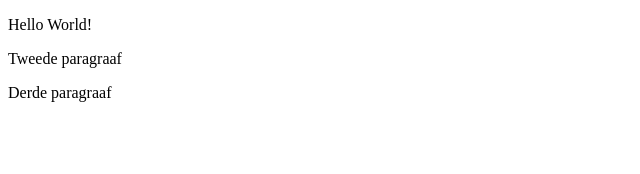
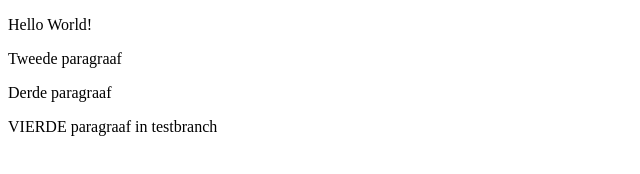
Before and after one commit to redtomato-seed/tomato_sauce, a plain HTML site: page index.html in a window 1280 px wide. Shown: the whole page, without its empty margins (0-640 px from the left). Drawn offline with Linux system fonts and the light colour scheme.

Commit message:
Vierde toegevoegd

```diff
--- a/index.html
+++ b/index.html
@@ -7,5 +7,7 @@
       <p>Hello World!</p>
       <p>Tweede paragraaf</p>
       <p>Derde paragraaf</p>
+      <p>VIERDE paragraaf in testbranch</p>
+
    </body>
 </html>
```
